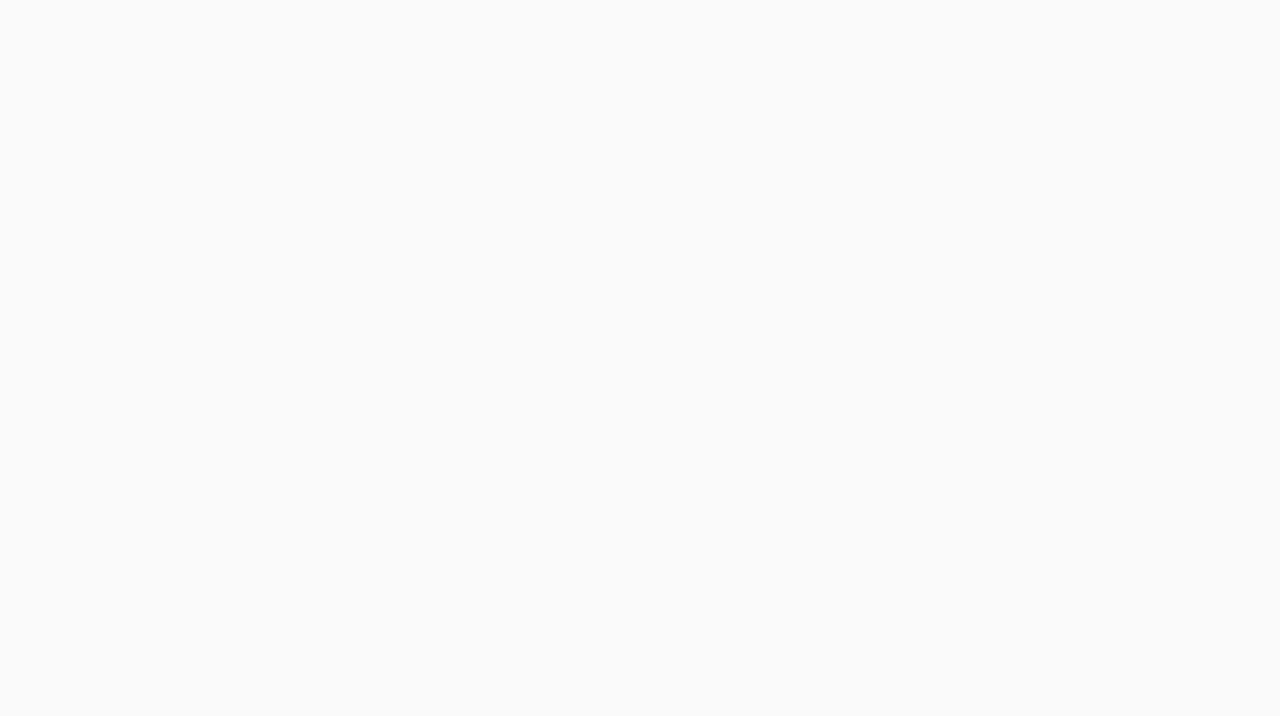
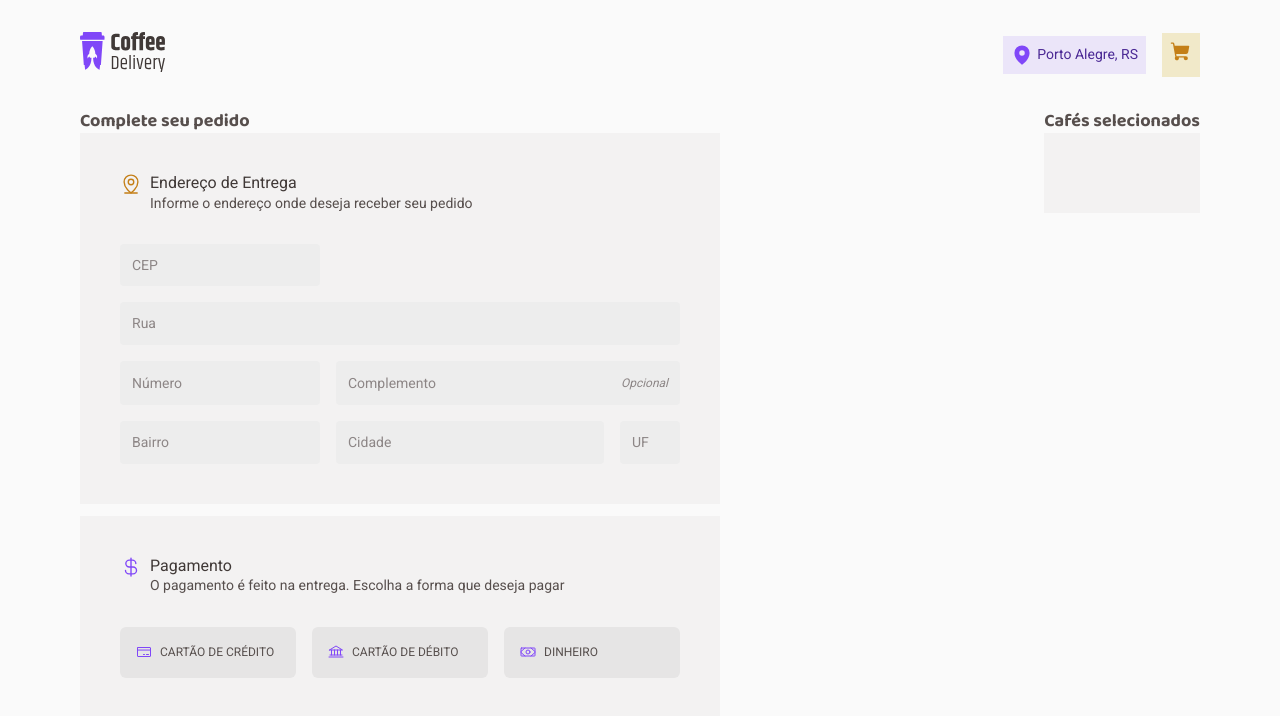
Before and after one commit to jaon82/react-coffee-delivery, a React (Vite) app: page /order in a window 1280 px wide. Before the commit this address had no page. Shown: the top 716 px of the page. Built offline with nearby package versions, Linux system fonts and the light colour scheme.

Commit message:
Add order page

```diff
--- a/src/Router.tsx
+++ b/src/Router.tsx
@@ -2,12 +2,14 @@ import { Route, Routes } from "react-router-dom";
 
 import DefaultLayout from "./layouts/DefaultLayout";
 import Home from "./pages/Home";
+import Order from "./pages/Order/intex";
 
 export default function Router() {
   return (
     <Routes>
       <Route path="/" element={<DefaultLayout />}>
         <Route path="/" element={<Home />} />
+        <Route path="/order" element={<Order />} />
       </Route>
     </Routes>
   );
--- /dev/null
+++ b/src/pages/Order/intex.tsx
@@ -0,0 +1,80 @@
+import {
+  Bank,
+  CreditCard,
+  CurrencyDollar,
+  MapPinLine,
+  Money,
+} from "phosphor-react";
+import RadioButton from "../../components/RadioButton";
+import TextInput from "../../components/TextInput";
+import {
+  AddressFields,
+  InputsContainer,
+  LabelContainer,
+  LabelDescription,
+  LabelTitle,
+  OrdeResume,
+  OrderContainer,
+  OrderSectionTitle,
+  PaymentFields,
+  PaymentOptionsContainer,
+} from "./styles";
+
+export default function Order() {
+  return (
+    <OrderContainer>
+      <div>
+        <OrderSectionTitle>Complete seu pedido</OrderSectionTitle>
+        <AddressFields>
+          <LabelContainer>
+            <MapPinLine size={22} />
+            <div>
+              <LabelTitle>Endereço de Entrega</LabelTitle>
+              <LabelDescription>
+                Informe o endereço onde deseja receber seu pedido
+              </LabelDescription>
+            </div>
+          </LabelContainer>
+          <InputsContainer>
+            <TextInput placeholder="CEP" />
+            <TextInput placeholder="Rua" />
+            <TextInput placeholder="Número" />
+            <TextInput placeholder="Complemento" required={false} />
+            <TextInput placeholder="Bairro" />
+            <TextInput placeholder="Cidade" />
+            <TextInput placeholder="UF" />
+          </InputsContainer>
+        </AddressFields>
+        <PaymentFields>
+          <LabelContainer>
+            <CurrencyDollar size={22} />
+            <div>
+              <LabelTitle>Pagamento</LabelTitle>
+              <LabelDescription>
+                O pagamento é feito na entrega. Escolha a forma que deseja pagar
+              </LabelDescription>
+            </div>
+          </LabelContainer>
+          <PaymentOptionsContainer>
+            <RadioButton name="paymentMethod">
+              <CreditCard size={16} />
+              <span>Cartão de crédito</span>
+            </RadioButton>
+            <RadioButton name="paymentMethod">
+              <Bank size={16} />
+              <span>cartão de débito</span>
+            </RadioButton>
+            <RadioButton name="paymentMethod">
+              <Money size={16} />
+              <span>Dinheiro</span>
+            </RadioButton>
+          </PaymentOptionsContainer>
+        </PaymentFields>
+      </div>
+      <div>
+        <OrderSectionTitle>Cafés selecionados</OrderSectionTitle>
+        <OrdeResume></OrdeResume>
+      </div>
+    </OrderContainer>
+  );
+}
--- /dev/null
+++ b/src/pages/Order/styles.ts
@@ -0,0 +1,95 @@
+import styled from "styled-components";
+import { mixins } from "../../styles/mixins";
+
+export const OrderContainer = styled.form`
+  display: flex;
+  justify-content: space-between;
+  gap: 2rem;
+
+  > div:first-child {
+    min-width: 640px;
+  }
+`;
+
+export const OrderSectionTitle = styled.h3`
+  ${mixins.fonts.titleXS}
+`;
+
+export const BaseCard = styled.div`
+  background-color: ${(props) => props.theme["base-card"]};
+  padding: 2.5rem;
+`;
+
+export const AddressFields = styled(BaseCard)`
+  div > svg {
+    color: ${(props) => props.theme["yellow-dark"]};
+  }
+`;
+
+export const OrdeResume = styled(BaseCard)``;
+
+export const LabelContainer = styled.div`
+  display: flex;
+  gap: 0.5rem;
+`;
+
+export const LabelTitle = styled.div`
+  color: ${(props) => props.theme["base-subtitle"]};
+`;
+
+export const LabelDescription = styled.div`
+  color: ${(props) => props.theme["base-text"]};
+  ${mixins.fonts.textS}
+`;
+
+export const InputsContainer = styled.div`
+  display: grid;
+  grid-template-columns: 200px 1fr 60px;
+  gap: 1rem;
+  margin-top: 2rem;
+
+  > div:first-child {
+    grid-column: 1;
+    grid-row: 1;
+  }
+  > div:nth-child(2) {
+    grid-column: span 3;
+    grid-row: 2;
+  }
+  > div:nth-child(3) {
+    grid-column: 1;
+    grid-row: 3;
+  }
+  > div:nth-child(4) {
+    grid-column: 2 / span 2;
+    grid-row: 3;
+  }
+  > div:nth-child(5) {
+    grid-column: 1;
+    grid-row: 4;
+  }
+  > div:nth-child(6) {
+    grid-column: 2;
+    grid-row: 4;
+  }
+  > div:nth-child(7) {
+    grid-column: 3;
+    grid-row: 4;
+  }
+`;
+
+export const PaymentOptionsContainer = styled.div`
+  display: flex;
+  justify-content: space-between;
+  align-items: center;
+  gap: 1rem;
+  margin-top: 2rem;
+`;
+
+export const PaymentFields = styled(BaseCard)`
+  margin-top: 0.75rem;
+
+  div > svg {
+    color: ${(props) => props.theme.purple};
+  }
+`;
--- a/src/styles/global.ts
+++ b/src/styles/global.ts
@@ -14,6 +14,7 @@ export const GlobalStyle = createGlobalStyle`
   }
   body, input, textarea, button {
     ${mixins.fonts.textM};
+    color: ${(props) => props.theme["base-text"]};
   }
   :focus{
     outline: 0;
```
